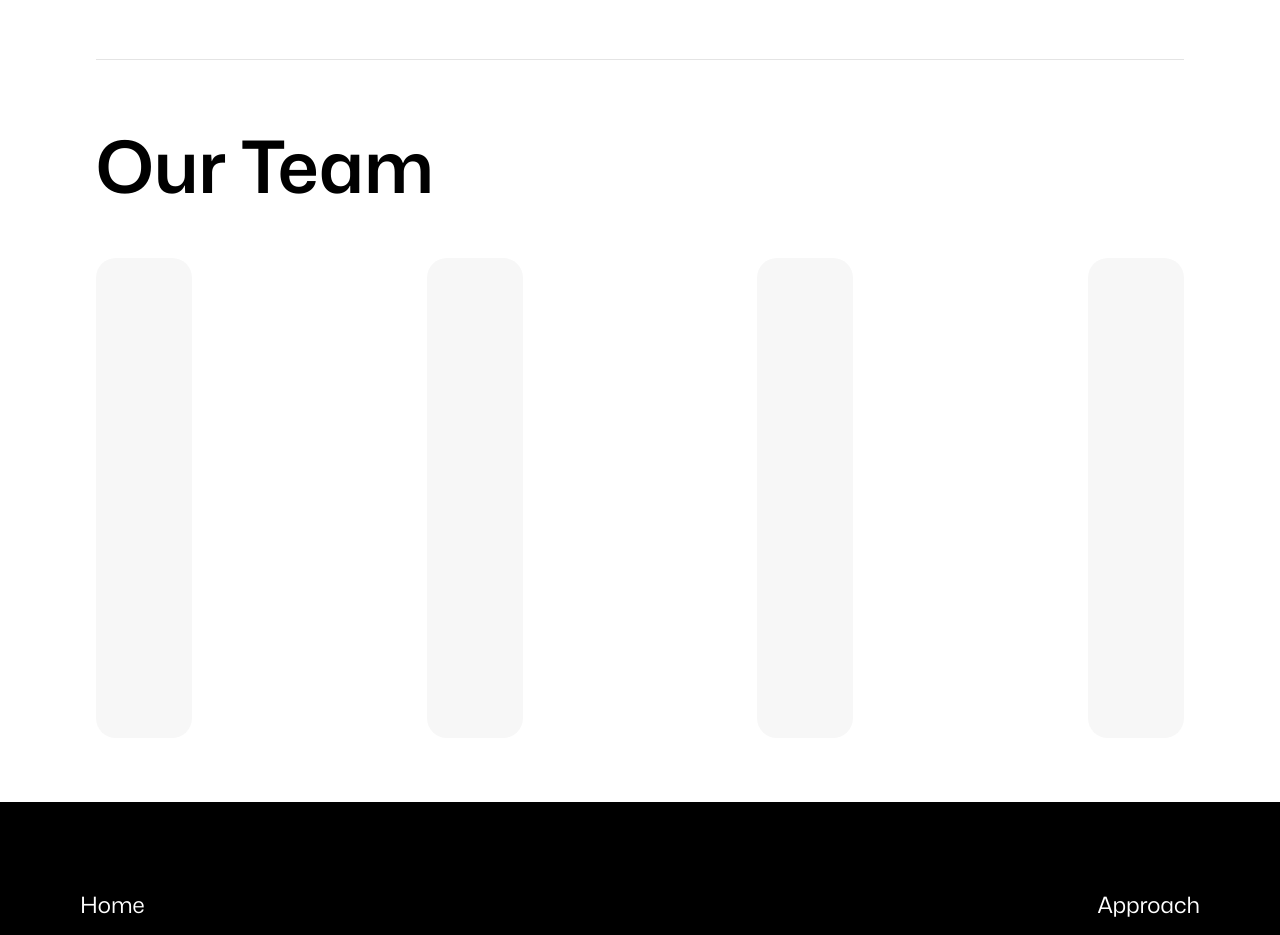
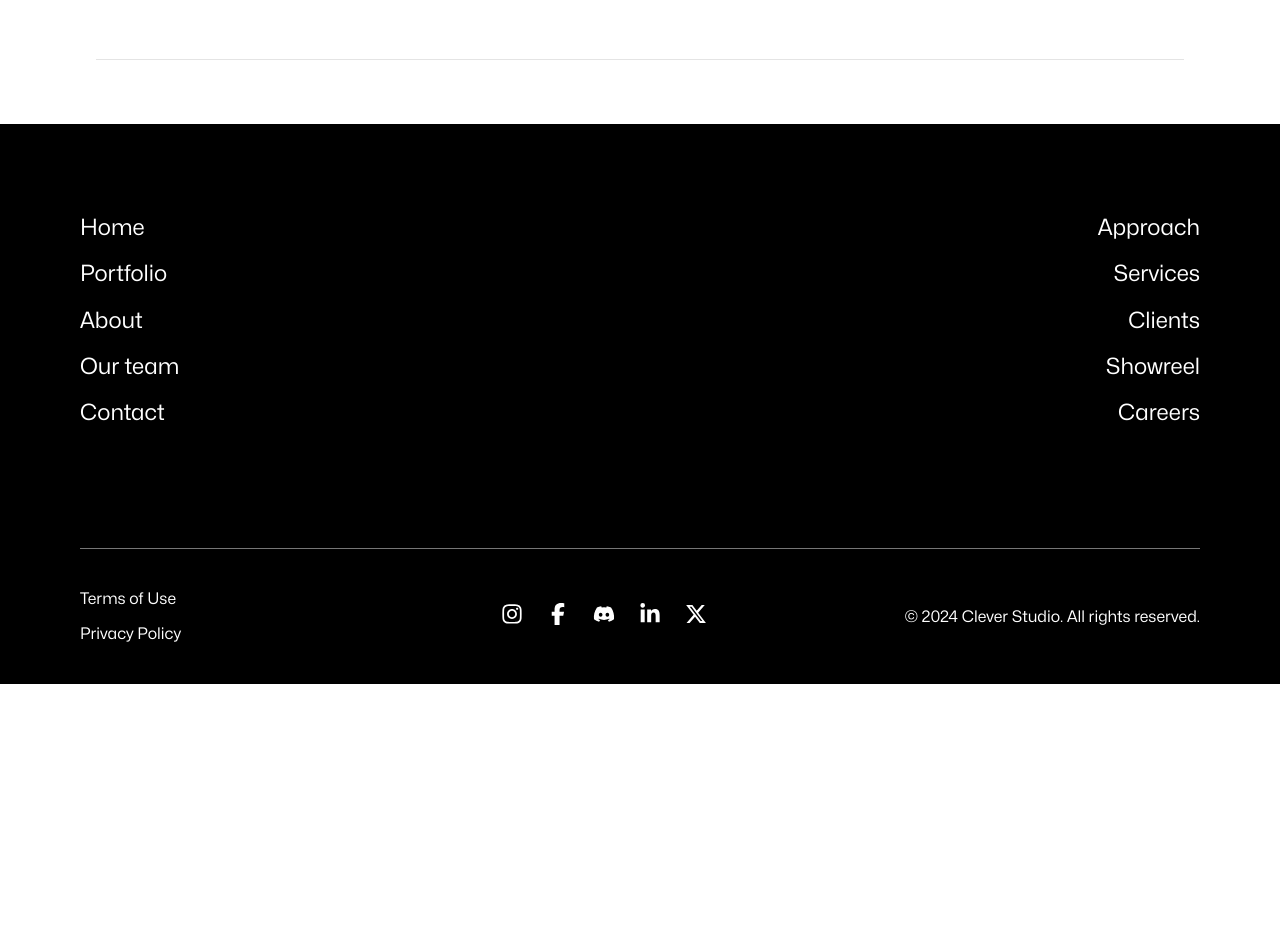
Before and after one commit to Project-Clever-Studio/web-frontend, a React (Vite) app: page /aboutus in a window 1280 px wide. Shown: the part 2260-3195 px from the top of the page. After the commit the page ends 2944 px from the top, so only its background shows below. Built offline with nearby package versions, Linux system fonts and the light colour scheme.

Commit message:
about section finished

```diff
--- a/src/pages/About.jsx
+++ b/src/pages/About.jsx
@@ -367,17 +367,22 @@ const About = () => {
             </div>
           ))}
         </Awards>
-        <Team>
+        {/* <Team>
           <div className="title">
             <span>Our Team</span>
           </div>
           <div className="members">
-            <div className="member"></div>
+            <div className="member">
+              <img
+                src="https://images.unsplash.com/photo-1506794778202-cad84cf45f1d?q=80&w=1974&auto=format&fit=crop&ixlib=rb-4.0.3&ixid=M3wxMjA3fDB8MHxwaG90by1wYWdlfHx8fGVufDB8fHx8fA%3D%3D"
+                alt=""
+              />
+            </div>
             <div className="member"></div>
             <div className="member"></div>
             <div className="member"></div>
           </div>
-        </Team>
+        </Team> */}
       </Container>
     </RouteTransition>
   );
@@ -402,11 +407,19 @@ const Team = styled.div`
     justify-content: space-between;
 
     .member {
-      padding: 2rem 3rem;
       height: 60vh;
-      width: clamp(auto, 21.5vw, 100%);
+      width: clamp(15vw, 21.5vw, 100%);
       background-color: #f7f7f7;
       border-radius: 20px;
+      overflow: hidden;
+
+      img {
+        height: 100%;
+        width: 100%;
+        object-fit: cover;
+        filter: grayscale(1);
+        opacity: 0.9;
+      }
     }
   }
 `;
```
